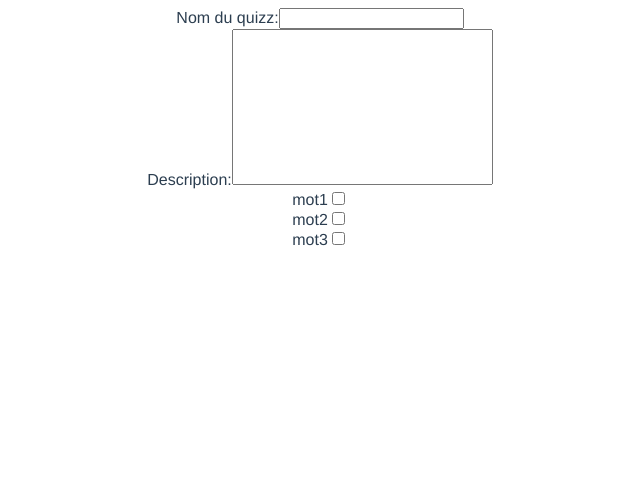
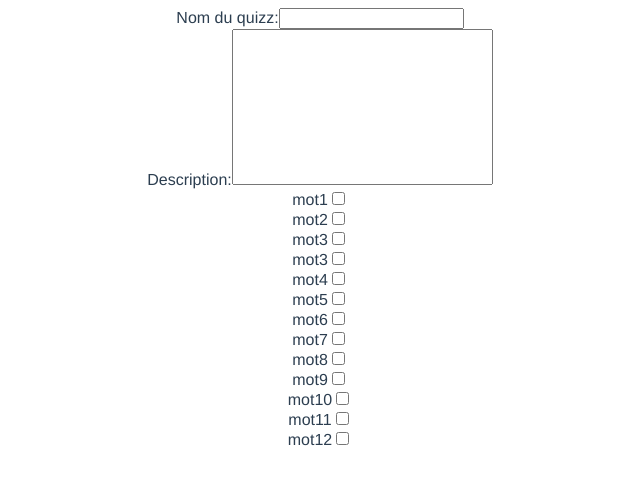
Before and after one commit to WilliamCaouette/efc_devw, a Vue app: page /#/addquizzform in a window 1280 px wide. Shown: the top 484 px of the page, without its empty margins (320-960 px from the left). Built offline with nearby package versions, Linux system fonts and the light colour scheme.

Commit message:
petits avancements

```diff
--- a/src/views/AddQuizzForm.vue
+++ b/src/views/AddQuizzForm.vue
@@ -10,9 +10,9 @@
             <textarea name="description" id="description" cols="30" rows="10" style="resize:none"></textarea>
         </div>
         <div>
-            <div v-for="mot in mots" :key="mot.id">
-                <label for="mot">{{mot.mot}}</label>
-                <input type="checkbox" name="mot" id="mot">
+            <div v-for="(mot, id) in mots" :key="id">
+                <label :for="'mot'+id">{{mot.mot}}</label>
+                <input @click="addWordToList(mot)" type="checkbox" v-model="mot.isChoose" name="mot" :id="'mot'+id">
             </div>
         </div>
     </div>
@@ -40,7 +40,78 @@ export default {
                     mot: "mot3",
                     isChoose : false
                 },
-            ]
+                {
+                    id:3,
+                    mot: "mot3",
+                    isChoose : false
+                },
+                {
+                    id:4,
+                    mot: "mot4",
+                    isChoose : false
+                },
+                {
+                    id:5,
+                    mot: "mot5",
+                    isChoose : false
+                },
+                {
+                    id:6,
+                    mot: "mot6",
+                    isChoose : false
+                },
+                {
+                    id:7,
+                    mot: "mot7",
+                    isChoose : false
+                },
+                {
+                    id:8,
+                    mot: "mot8",
+                    isChoose : false
+                },
+                {
+                    id:9,
+                    mot: "mot9",
+                    isChoose : false
+                },
+                {
+                    id:10,
+                    mot: "mot10",
+                    isChoose : false
+                },
+                {
+                    id:11,
+                    mot: "mot11",
+                    isChoose : false
+                },
+                {
+                    id:12,
+                    mot: "mot12",
+                    isChoose : false
+                },
+
+            ],
+            list:[]
+        }
+    },
+    methods:{
+        addWordToList(word){
+            if(word.isChoose == false && this.list.length <= 10){
+                this.list.push(word.mot);
+                word.isChoose = true;
+            }
+            else if(word.isChoose == true){
+                this.list = this.list.filter((wordInList)=>{
+                    return wordInList != word.mot;
+                });
+                word.isChoose = false;
+            }
+            else{
+                word.isChoose = false;
+                alert("vous ne pouvez pas choisir plus de 10 mots par quizz")
+            }
+            console.log(this.list)
         }
     }
 }
--- a/src/views/Quizz.vue
+++ b/src/views/Quizz.vue
@@ -26,7 +26,8 @@ export default {
               },
               currentWord : null,
               currentHiddenWord : "",
-              prevWordId : 0
+              prevWordId : 0,
+              gameIsDone: false
         }
     },
     methods:{
@@ -57,7 +58,13 @@ export default {
 
       },
       changeCurrentWord(){
-        this.currentWord = this.quizz.words[this.prevWordId++];
+        if(this.quizz.words[this.prevWordId++]){
+          this.currentWord = this.quizz.words[this.prevWordId++];
+        }else{
+          clearInterval(this.showCaracter);
+          this.gameIsDone = true
+          console.log("game is done")
+        }
       }
     },
     beforeMount(){
```
